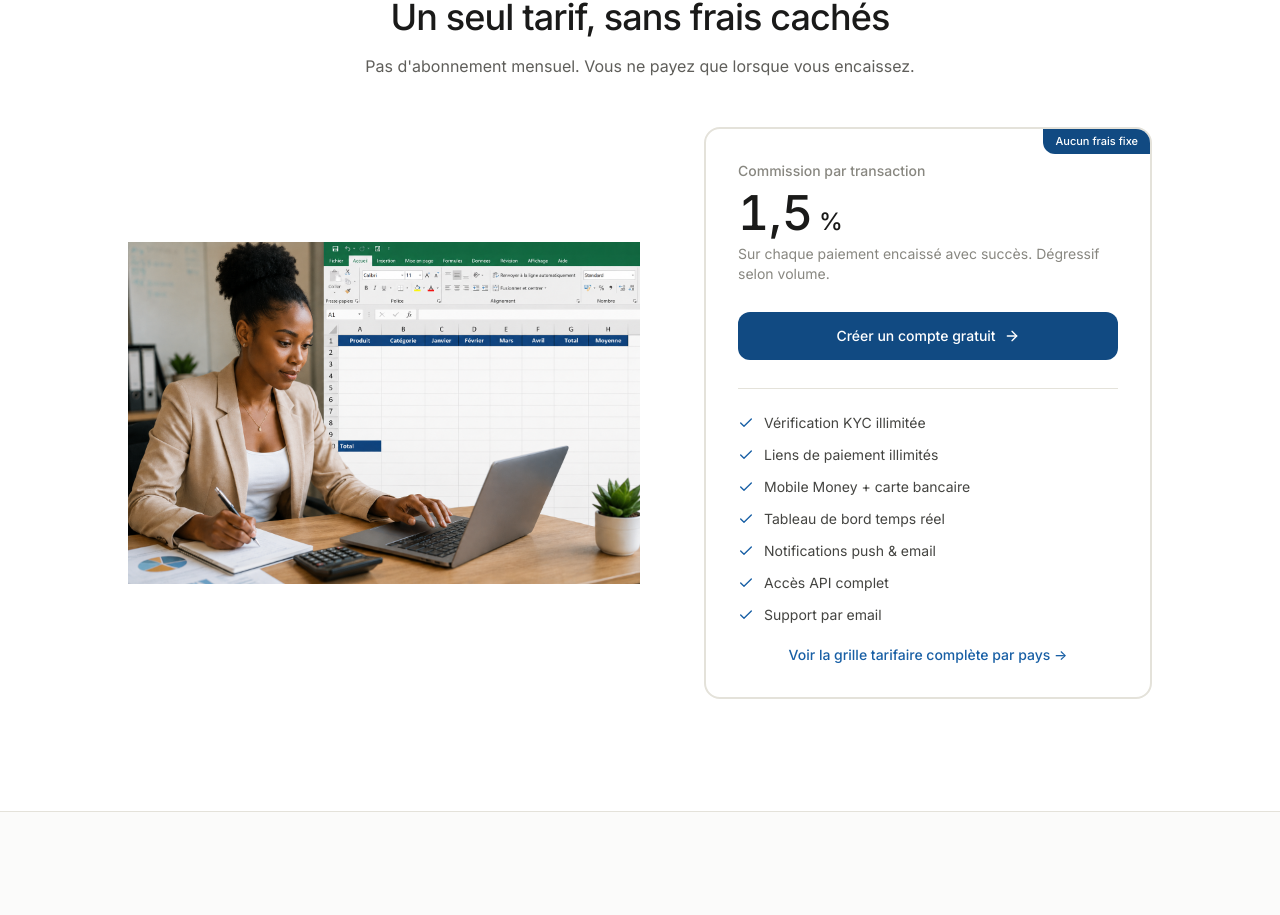
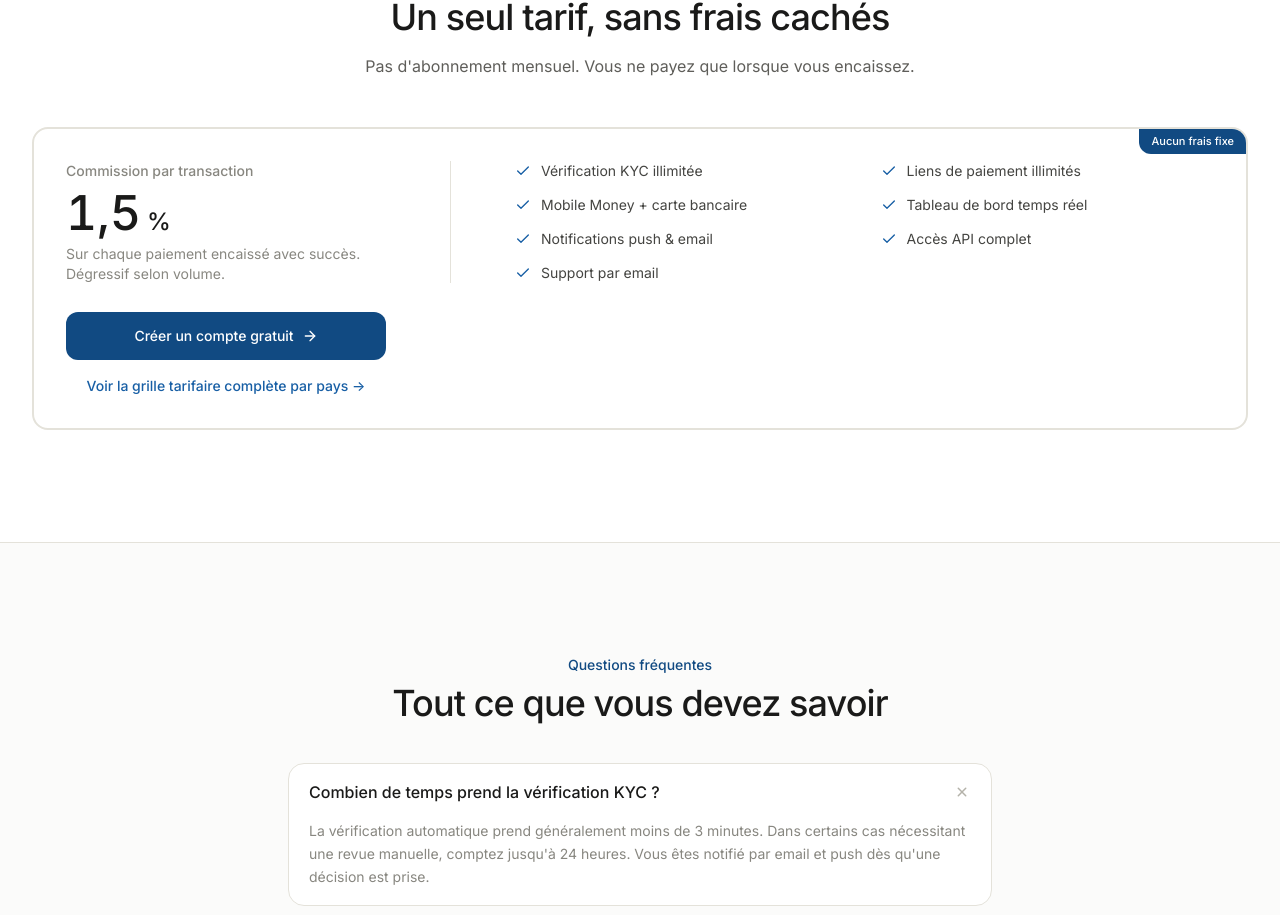
Before and after one commit to lfdweb123-sys/verzapay, a Next.js app: page / in a window 1280 px wide. Shown: the part 3816-4731 px from the top of the page. Built offline with nearby package versions, Linux system fonts and the light colour scheme; no server answers.

Commit message:
first commit

```diff
--- a/src/components/marketing/pricing.tsx
+++ b/src/components/marketing/pricing.tsx
@@ -1,5 +1,4 @@
 import Link from "next/link";
-import Image from "next/image";
 import { Check, ArrowRight } from "lucide-react";
 
 const INCLUDED = [
@@ -26,25 +25,14 @@ export function Pricing() {
           </p>
         </div>
 
-        <div className="mt-12 flex flex-col lg:flex-row items-center gap-10 lg:gap-16 justify-center">
-          {/* Image gauche */}
-          <div className="w-full max-w-sm lg:max-w-md xl:max-w-lg shrink-0">
-            <Image
-              src="/images/p.png"
-              alt="Illustration tarifs Verzapay"
-              width={520}
-              height={520}
-              className="w-full h-auto object-contain"
-              priority
-            />
-          </div>
-
-          {/* Bloc pricing */}
-          <div className="w-full max-w-md rounded-2xl border-2 border-brand-700 bg-white p-8 relative overflow-hidden shrink-0">
+        <div className="mt-12 rounded-2xl border-2 border-brand-700 bg-white p-8 relative overflow-hidden">
           <div className="absolute top-0 right-0 bg-brand-700 text-white text-[11px] font-medium px-3 py-1 rounded-bl-lg">
             Aucun frais fixe
           </div>
 
+          <div className="flex flex-col lg:flex-row lg:items-start gap-8 lg:gap-16">
+            {/* Gauche : prix + CTA */}
+            <div className="lg:w-80 shrink-0">
               <p className="text-sm font-medium text-ink-500">Commission par transaction</p>
               <div className="mt-2 flex items-baseline gap-1.5">
                 <span className="text-5xl font-medium text-ink-900 tabular-nums">1,5</span>
@@ -57,7 +45,14 @@ export function Pricing() {
                 <ArrowRight size={16} />
               </Link>
 
-            <ul className="mt-7 space-y-3 border-t border-ink-100 pt-6">
+              <Link href="/pricing" className="block text-center text-sm text-brand-600 font-medium hover:text-brand-700 mt-4">
+                Voir la grille tarifaire complète par pays →
+              </Link>
+            </div>
+
+            {/* Droite : liste des features */}
+            <div className="flex-1 border-t lg:border-t-0 lg:border-l border-ink-100 pt-6 lg:pt-0 lg:pl-16">
+              <ul className="grid sm:grid-cols-2 gap-x-8 gap-y-3.5">
                 {INCLUDED.map((item) => (
                   <li key={item} className="flex items-center gap-2.5 text-sm text-ink-700">
                     <Check size={16} className="text-brand-600 shrink-0" />
@@ -65,10 +60,7 @@ export function Pricing() {
                   </li>
                 ))}
               </ul>
-
-            <Link href="/pricing" className="block text-center text-sm text-brand-600 font-medium hover:text-brand-700 mt-5">
-              Voir la grille tarifaire complète par pays →
-            </Link>
+            </div>
           </div>
         </div>
       </div>
```
Lines whose indentation alone changed are shown as unchanged.
